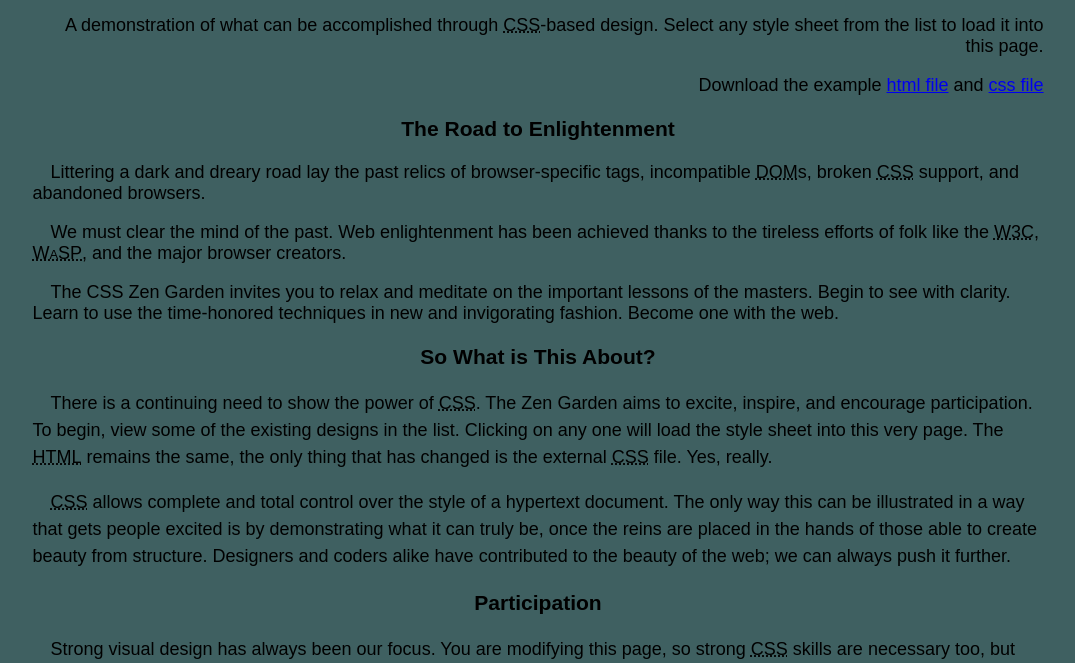
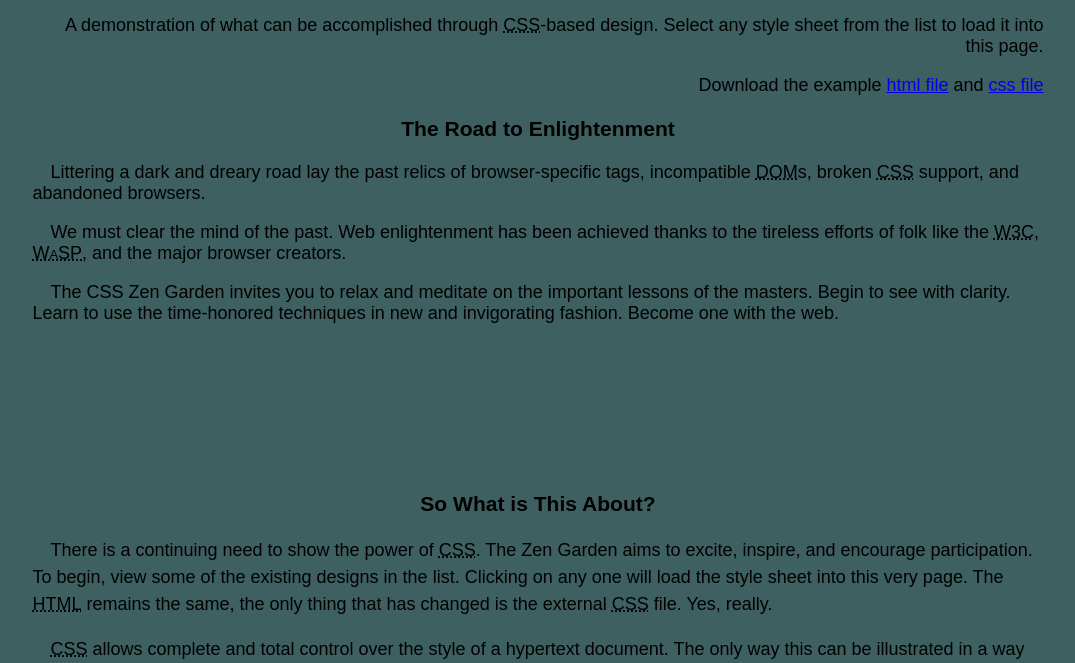
Before and after one commit to LeandroRodrigues117/desenvolve-introducao-web, a plain HTML site: page CSS Zen Garden/index.html in a window 1280 px wide. Shown: the part 87-750 px from the top of the page, without its empty margins (102-1177 px from the left). Drawn offline with Linux system fonts and the light colour scheme.

Commit message:
Add files via upload

```diff
--- a/CSS Zen Garden/style.css
+++ b/CSS Zen Garden/style.css
@@ -35,7 +35,7 @@
      margin: auto;
 }
 
-#zen-intr {
+#zen-intro {
      height: 550px;
 }
 
```
